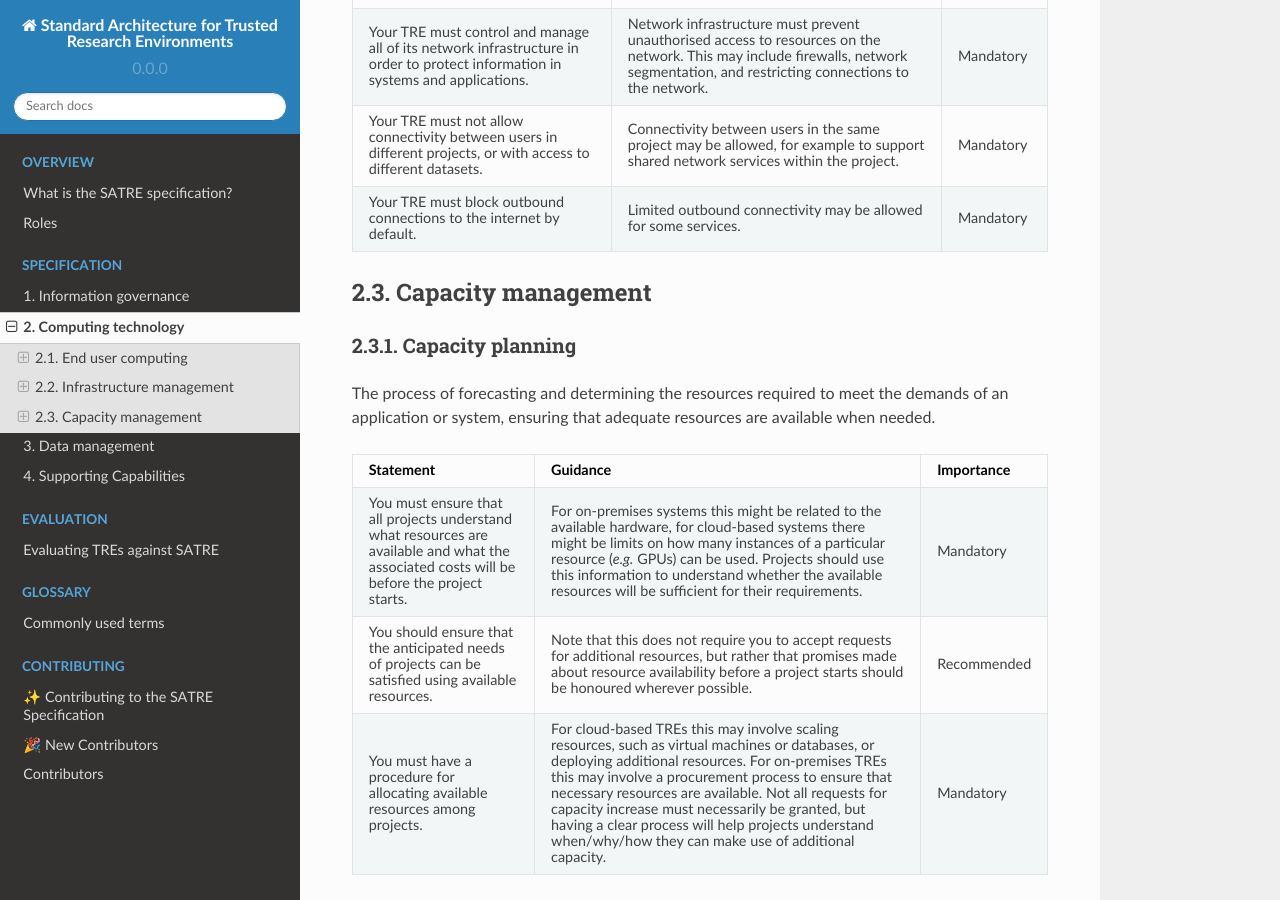
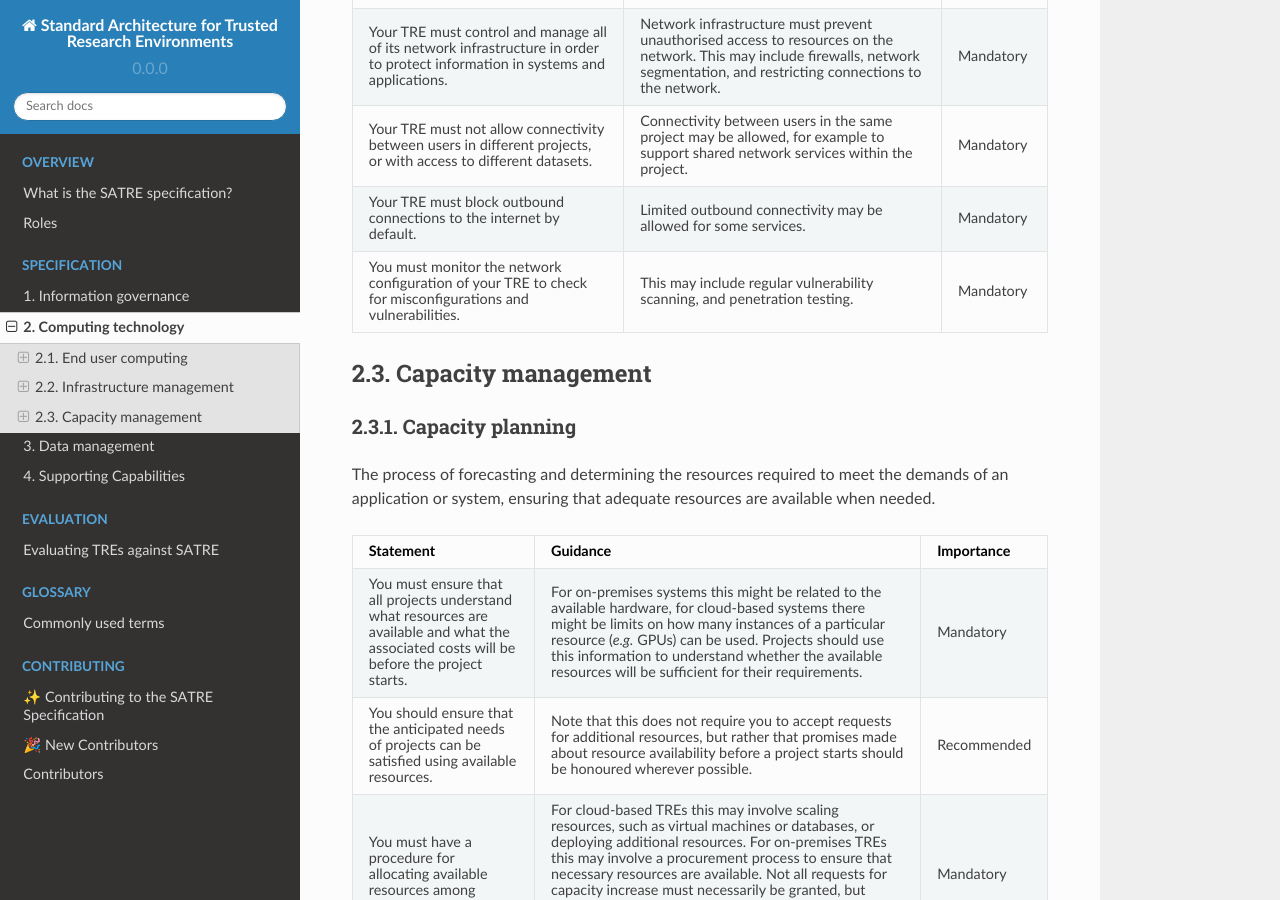
Before and after one commit to sa-tre/satre-specification, a Sphinx documentation site: the page built from docs/source/pillars/computing_technology.md, in a window 1280 px wide and 900 px high, scrolled down 5005 px. Built offline with Sphinx 7.4.7 and the Read the Docs theme 2.0.0, drawn with Linux system fonts in a browser that asks for light colours.

Commit message:
:rewind: Revert ":coffin: Remove 'You must monitor the network configuration of your TRE to check for misconfigurations and vulnerabilities.'"
This reverts commit 9e8702b66b20e981a906a81061daf6361090fd15.

````diff
--- a/docs/source/pillars/computing_technology.md
+++ b/docs/source/pillars/computing_technology.md
@@ -247,6 +247,9 @@ An application used to manage and control network devices, ensuring proper funct
 * - Your TRE must block outbound connections to the internet by default.
   - Limited outbound connectivity may be allowed for some services.
   - Mandatory
+* - You must monitor the network configuration of your TRE to check for misconfigurations and vulnerabilities.
+  - This may include regular vulnerability scanning, and penetration testing.
+  - Mandatory
 ```
 
 ## Capacity management
````
